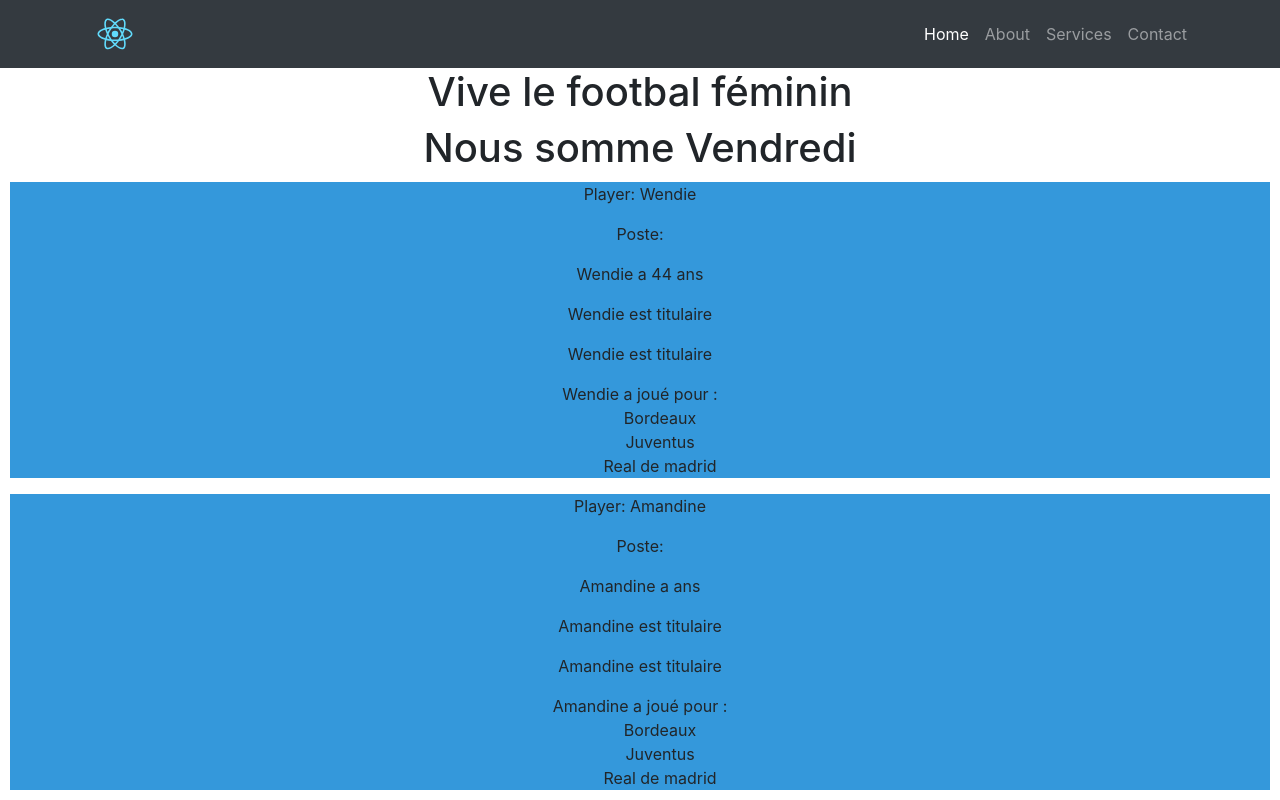
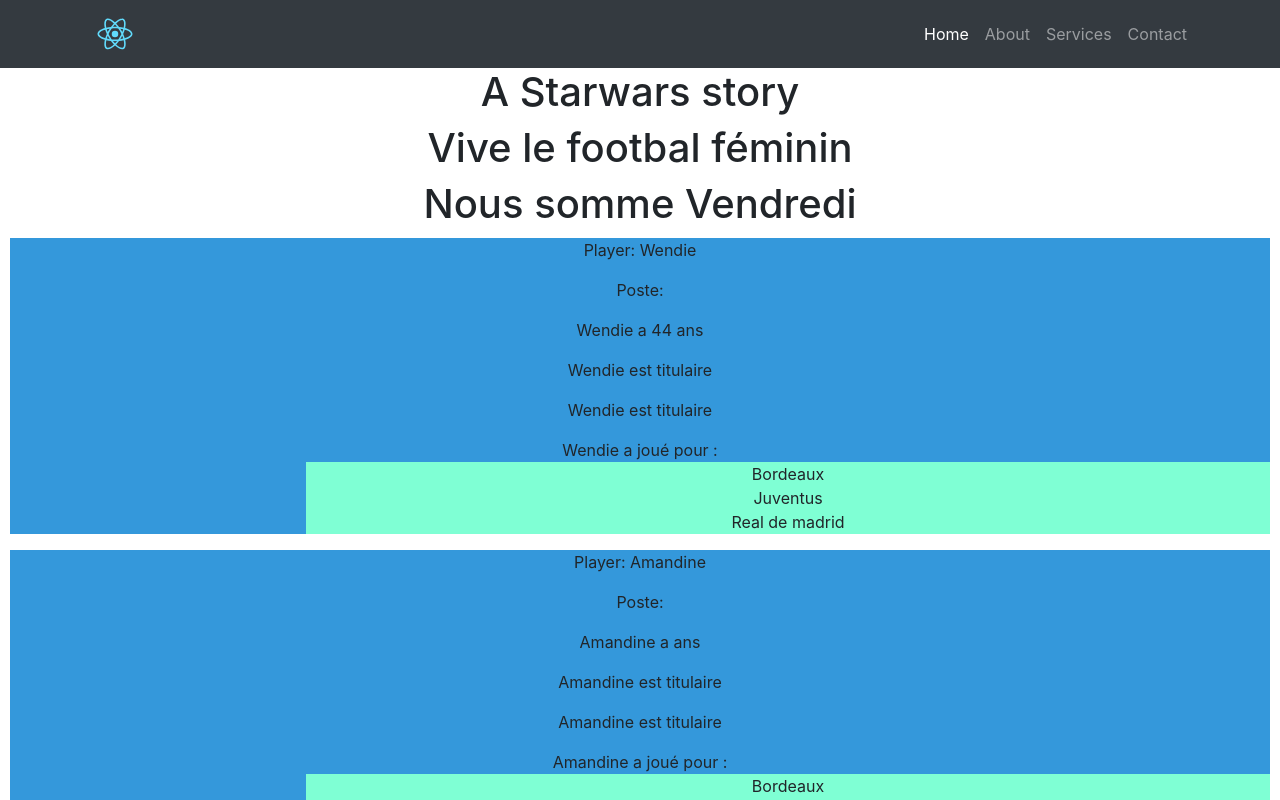
Before and after one commit to Letsfindme/React-SinglePage, a React (Create React App) app: page / in a window 1280 px wide. Shown: the top 800 px of the page. Built offline with nearby package versions, Linux system fonts and the light colour scheme.

Commit message:
Add players

```diff
--- a/src/components/main/index.js
+++ b/src/components/main/index.js
@@ -4,6 +4,7 @@ import Users from '../users/'
 import Qusers from '../qUsers/'
 import './main.css';
 import Players from "../players";
+import Starwars from "../starwars";
 
 export default class Body extends React.Component {
     constructor(props) {
@@ -57,6 +58,7 @@ export default class Body extends React.Component {
         return (
             <main>
 
+                <Starwars/>
                 <Players date={"Vendredi"}/>
 
                 {/*<form className="container" id="#overlay" onSubmit={(e) => this.handleSubmit(e)}>
--- a/src/components/players/index.js
+++ b/src/components/players/index.js
@@ -49,9 +49,10 @@ export default class Players extends React.Component {
                 <h1>Vive le footbal féminin</h1>
                 <h1>Nous somme {this.props.date}</h1>
                 {
-                    this.state.players.map((player) => {
+                    this.state.players.map((player, index) => {
 
                         return (<Player
+                            key={index}
                             name={player.name}
                             poste={player.post}
                             age={player.age}
--- a/src/components/players/player.css
+++ b/src/components/players/player.css
@@ -6,3 +6,8 @@
 .player li{
     list-style-type: none;
 }
+
+.team-name{
+    margin-left: 20vw;
+    background-color: aquamarine;
+}
--- a/src/components/players/player.js
+++ b/src/components/players/player.js
@@ -32,7 +32,7 @@ export default class Player extends React.Component {
                             this.props.teams &&
                             this.props.teams.map((team, index) => {
                                 return (
-                                    <li key={index}>{team}</li>
+                                    <li className="team-name" key={index}>{team}</li>
                                 )
                             })
                         }
--- /dev/null
+++ b/src/components/starwars/index.js
@@ -0,0 +1,17 @@
+import React from 'react'
+
+export default class Starwars extends React.Component {
+    constructor(props) {
+        super(props)
+
+        this.state = {
+
+        }
+    }
+
+    render() {
+        return (
+            <h1>A Starwars story</h1>
+        )
+    }
+}
```
